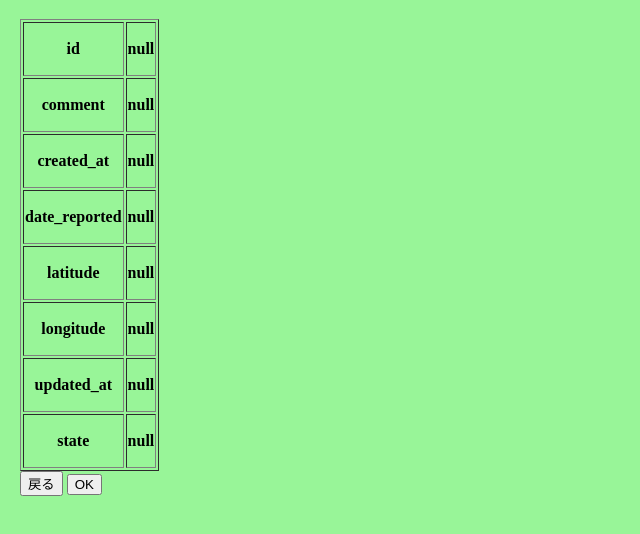
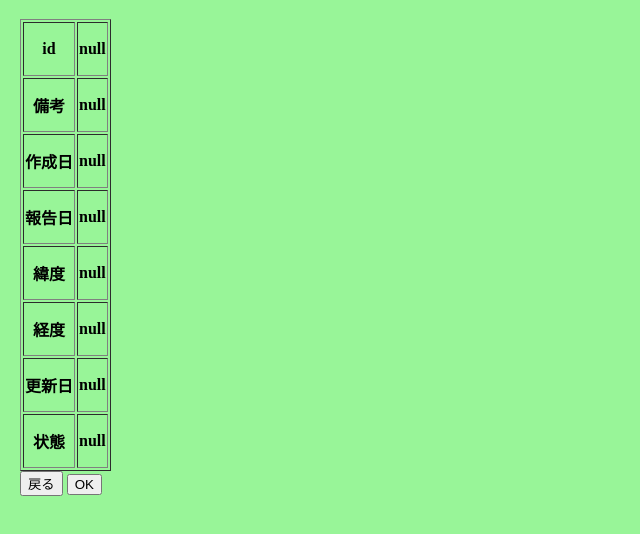
Before and after one commit to 1no44/ino44_sample01, a plain HTML site: page datail.html in a window 1280 px wide. Shown: the part 80-614 px from the top of the page, without its empty margins (0-640 px from the left). Drawn offline with Linux system fonts and the light colour scheme.

Commit message:
表のタイトルを日本語にした

```diff
--- a/datail.html
+++ b/datail.html
@@ -19,32 +19,31 @@
     }
   </style>
 </head>
-
 <body>
   <h1>詳細表示</h1>
   <table border="1">
   <tr><th>id</th><th>
   <div id="id"><p>null</p></div>
   </th></tr>
-  <tr><th>comment</th><th>
+  <tr><th>備考</th><th>
   <div id="comment"><p>null</p></div>
   </th></tr>
-  <tr><th>created_at</th><th>
+  <tr><th>作成日</th><th>
   <div id="created_at"><p>null</p></div>
   </th></tr>
-  <tr><th>date_reported</th><th>
+  <tr><th>報告日</th><th>
   <div id="date_reported"><p>null</p></div>
   </th></tr>
-  <tr><th>latitude</th><th>
+  <tr><th>緯度</th><th>
   <div id="latitude"><p>null</p></div>
   </th></tr>
-  <tr><th>longitude</th><th>
+  <tr><th>経度</th><th>
   <div id="longitude"><p>null</p></div>
   </th></tr>
-  <tr><th>updated_at</th><th>
+  <tr><th>更新日</th><th>
   <div id="updated_at"><p>null</p></div>
   </th></tr>
-  <tr><th>state</th><th>
+  <tr><th>状態</th><th>
   <div id="state"><p>null</p></div>
   </th></tr>
   </table>
```
